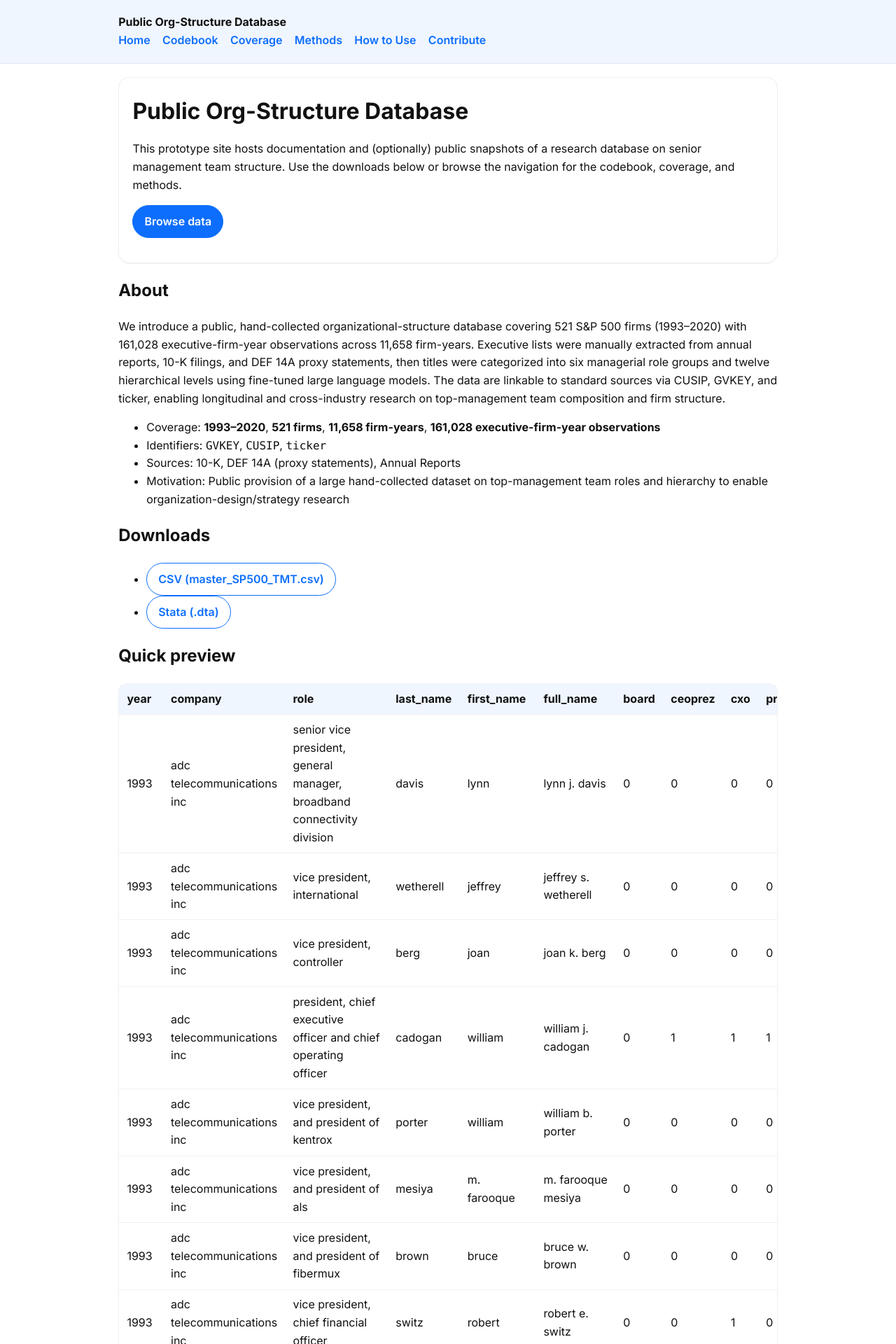
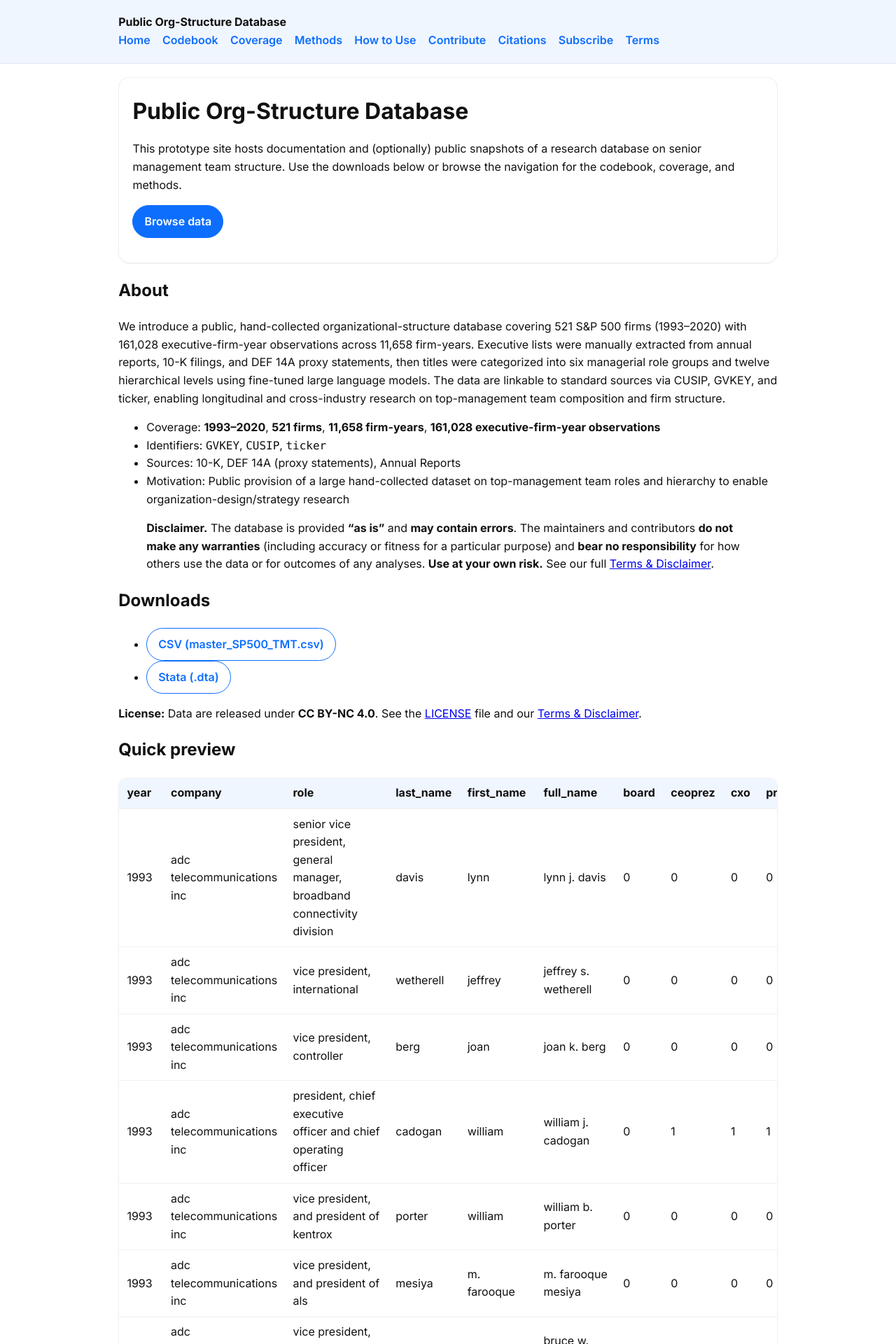
Before and after one commit to OrganizationDesign/homepage, a Jekyll site: the page built from index.md, in a window 1280 px wide. Shown: the top 1920 px of the page at 70% size. Built offline with Jekyll 4.4.1, drawn with Linux system fonts in a browser that asks for light colours; some of the changed text lies outside the part shown.

Commit message:
Update
Adding License, Citation, etc.

```diff
--- a/_config.yml
+++ b/_config.yml
@@ -7,3 +7,5 @@ plugins:
   - jekyll-seo-tag
 url: "https://HosungKim48.github.io"
 baseurl: "/prototypewebsite"
+owner_name: "John Eklund"
+license_url: "https://creativecommons.org/licenses/by-nc/4.0/"
--- a/_layouts/default.html
+++ b/_layouts/default.html
@@ -19,6 +19,9 @@
           <a href="{{ '/pages/methods' | relative_url }}">Methods</a>
           <a href="{{ '/pages/how-to-use' | relative_url }}">How to Use</a>
           <a href="{{ '/pages/contribute' | relative_url }}">Contribute</a>
+          <a href="{{ '/pages/citations' | relative_url }}">Citations</a>
+          <a href="{{ '/pages/subscribe' | relative_url }}">Subscribe</a>
+          <a href="{{ '/pages/terms' | relative_url }}">Terms</a>
         </nav>
       </div>
     </header>
@@ -29,7 +32,14 @@
     </main>
     <footer class="site-footer">
       <div class="wrapper">
-        <p>© {{ site.title }} — Built with GitHub Pages.</p>
+        <p class="muted">
+          <a href="{{ '/' | relative_url }}">{{ site.title }}</a>
+          © {{ site.time | date: "%Y" }} by {{ site.owner_name }} is licensed under
+          <a rel="license" href="{{ site.license_url }}">CC BY-NC 4.0</a>
+          <img src="https://mirrors.creativecommons.org/presskit/icons/cc.svg" alt="CC" style="height:1em; margin-left:.35em;">
+          <img src="https://mirrors.creativecommons.org/presskit/icons/by.svg" alt="BY" style="height:1em; margin-left:.2em;">
+          <img src="https://mirrors.creativecommons.org/presskit/icons/nc.svg" alt="NC" style="height:1em; margin-left:.2em;">
+        </p>
       </div>
     </footer>
     <script src="{{ '/assets/js/main.js' | relative_url }}"></script>
--- a/index.md
+++ b/index.md
@@ -21,9 +21,14 @@ We introduce a public, hand-collected organizational-structure database covering
 - Sources: 10-K, DEF 14A (proxy statements), Annual Reports
 - Motivation: Public provision of a large hand-collected dataset on top-management team roles and hierarchy to enable organization-design/strategy research
 
+> **Disclaimer.** The database is provided **“as is”** and **may contain errors**. The maintainers and contributors **do not make any warranties** (including accuracy or fitness for a particular purpose) and **bear no responsibility** for how others use the data or for outcomes of any analyses. **Use at your own risk.** See our full [Terms & Disclaimer]({{ '/pages/terms' | relative_url }}).
+
 ## Downloads
 - [CSV (master_SP500_TMT.csv)]({{ "/data/master_SP500_TMT.csv" | absolute_url }}){: .btn download="master_SP500_TMT.csv" type="text/csv" }
 - [Stata (.dta)]({{ "/data/master_SP500_TMT.dta" | absolute_url }}){: .btn download="master_SP500_TMT.dta" }
+
+**License:** Data are released under **CC BY-NC 4.0**. See the [LICENSE]({{ '/LICENSE' | relative_url }}) file and our [Terms & Disclaimer]({{ '/pages/terms' | relative_url }}).
+
 
 
 ## Quick preview
```
Also changed, not shown: pages/citations.md (added, +24 -0 lines), pages/subscribe.md (added, +14 -0 lines), pages/terms.md (added, +13 -0 lines), README.md.
